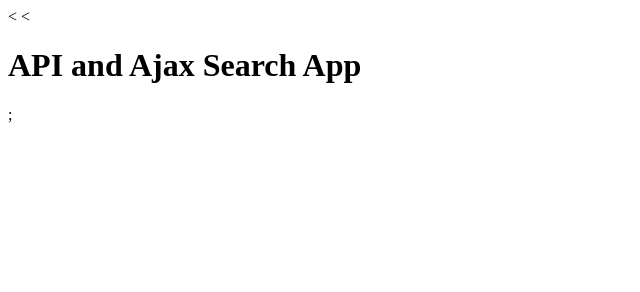
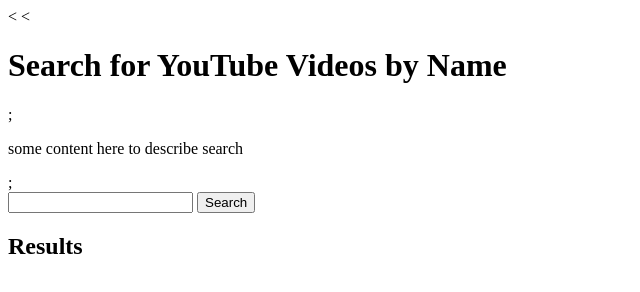
Before and after one commit to F-Adam-B/API-Challenge, a plain HTML site: page index.html in a window 1280 px wide. Shown: the whole page, without its empty margins (0-640 px from the left). Drawn offline with nearby package versions, Linux system fonts and the light colour scheme.

Commit message:
finished html wireframe

```diff
--- a/index.css
+++ b/index.css
@@ -0,0 +1,4 @@
+.body {
+
+
+}
--- a/index.html
+++ b/index.html
@@ -8,8 +8,21 @@
     <title>Document</title>
 </head>
 <body>
-    <h1>API and Ajax Search App</h1>;
+    <main>
+        <h1>Search for YouTube Videos by Name</h1>;
+        <div>
+            <p>some content here to describe search</p>;
+            <form action="tbd" class="js-search-form">
+                <input type = "text" class="js-query-tag">
+                <button type="submit">Search</button>
+            </form>
 
+            <h2>Results</h2>
+        </div>
+        <div class="js-search-results">
+
+        </div>
+    </main>
 
     <script src="//code.jquery.com/jquery.min.js"></script>
     <script type="text/javascript" src="index.js"></script>
--- a/index.js
+++ b/index.js
@@ -1,2 +1,12 @@
+const endpoint = "https://www.googleapis.com/youtube/v3/search"
+
+
+function getInfo () {};
+function renderResults () {
+    `<div>eventual html to be rendered</div>`;
+};
+function displayResults () {};
+
+
 console.log('hello');
 alert('working?');
```
